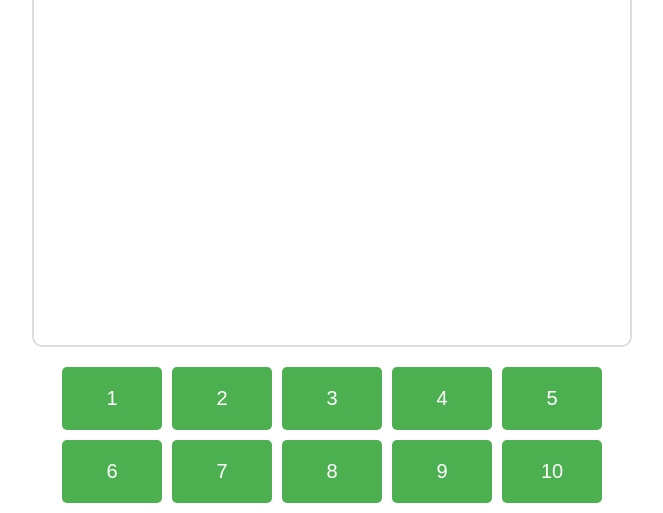
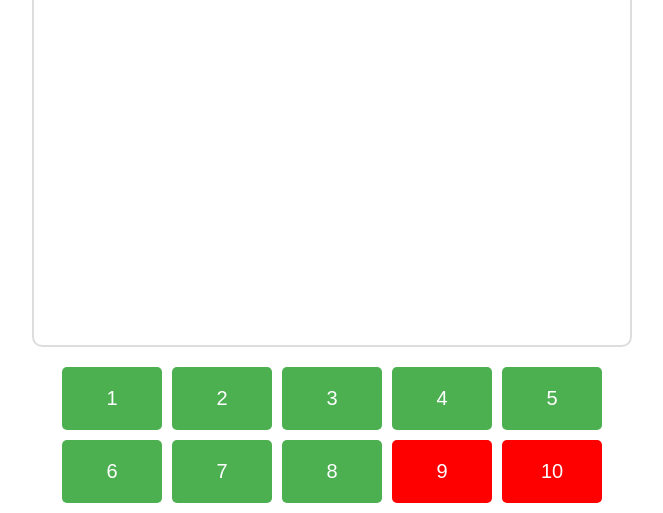
Before and after one commit to RisBrine404/money, a plain HTML site: page detail.html in a window 1280 px wide. Shown: the part 1772-2285 px from the top of the page, without its empty margins (308-971 px from the left). Drawn offline with Linux system fonts and the light colour scheme.

Commit message:
Update detail.html

```diff
--- a/detail.html
+++ b/detail.html
@@ -267,8 +267,8 @@
       <a href="#slide6"><button>6</button></a>
       <a href="#slide7"><button>7</button></a>
       <a href="#slide8"><button>8</button></a>
-      <a href="#slide9"><button>9</button></a>
-      <a href="#slide10"><button>10</button></a>
+      <a href="#slide9"><button style="background-color: red; color: white;">9</button></a>
+      <a href="#slide10"><button style="background-color: red; color: white;">10</button></a>
     </div>
   </body>
 </html>
```
